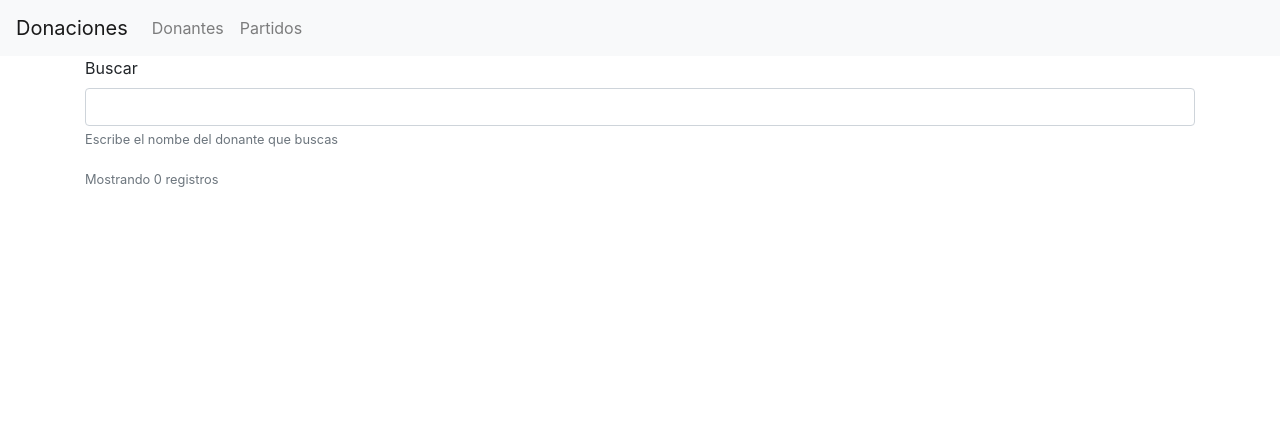
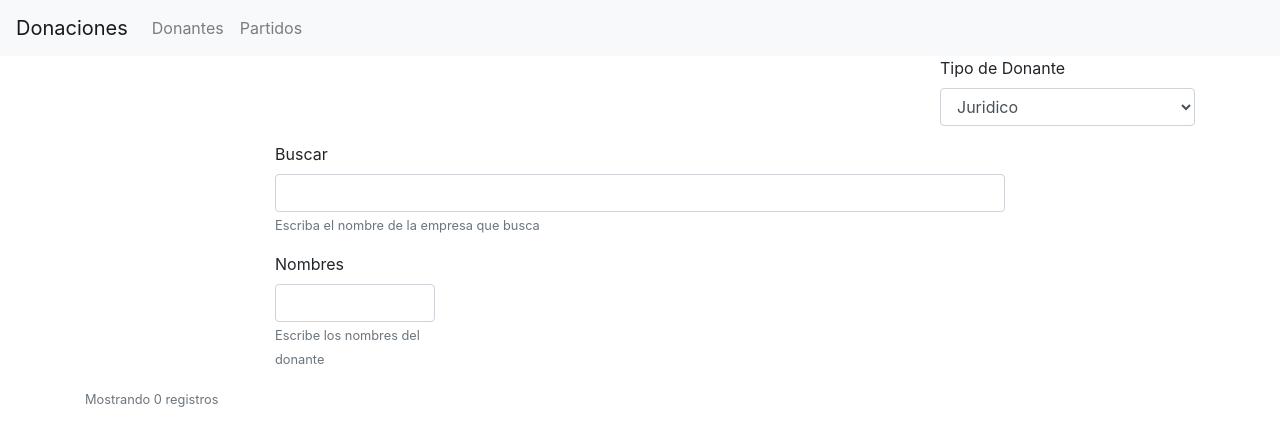
Before and after one commit to RobertoMarroquin/cookbook, a Django app: page /donaciones/donantes/ in a window 1280 px wide. Shown: the top 446 px of the page. Run offline with Django 3.2, Linux system fonts and the light colour scheme; data that the repository does not hold is empty; some libraries are stand-ins or nearby versions.

Commit message:
static root

```diff
--- a/Templates/Donaciones/lista_donantes.html
+++ b/Templates/Donaciones/lista_donantes.html
@@ -5,19 +5,56 @@ Donantes
 {% endblock titulo %}
 
 {% block contenido %}
-<form class="form">
-    <div class="form-group">
-        <label for="nombre">Buscar</label>
-        <input type="text" name="nombre" id="nombre" class="form-control" placeholder="" aria-describedby="helpId">
-        <small id="helpId" class="text-muted">Escribe el nombe del donante que buscas</small>
+
+<div class="row">
+    <div class="col-xs-9 col-sm-9 col-md-9 col-lg-9"></div>
+    <div class="col-xs-3 col-sm-3 col-md-3 col-lg-3">
+        <div class="form-group">
+          <label for="tipo">Tipo de Donante</label>
+          <select class="form-control" name="tipo" id="tipo">
+            <option>Juridico</option>
+            <option>Natural</option>
+          </select>
+        </div>
     </div>
-</form>
+</div>
+
+
+<div class="row">
+    <div class="col-xs-2 col-sm-2 col-md-2 col-lg-2"></div>
+    <div class="col-xs-8 col-sm-8 col-md-8 col-lg-8">
+            <form class="form" id="juridico_form">
+                    <div class="form-group">
+                        <label for="nombre">Buscar</label>
+                        <input type="text" name="nombre" id="nombre" class="form-control" placeholder="" aria-describedby="helpId">
+                        <small id="helpId" class="text-muted">Escriba el nombre de la empresa que busca</small>
+                    </div>
+            </form>
+
+            <form action="" method="get" id="natural_form">
+
+                <div class="row">
+                    <div class="col-xs-3 col-sm-3 col-md-3 col-lg-3">
+                        <div class="form-group">
+                          <label for="nombres">Nombres</label>
+                          <input type="text" name="nombres" id="nombres" class="form-control" placeholder="" aria-describedby="h2">
+                          <small id="h2" class="text-muted">Escribe los nombres del donante</small>
+                        </div>
+                    </div>
+                </div>
+
+            </form>
+    </div>
+    <div class="col-xs-2 col-sm-2 col-md-2 col-lg-2"></div>
+</div>
+
+
 
 <small id="helpId" class="text-muted">Mostrando {{donantes|length}} registros</small>
 
 {% for donante in donantes %}
 <h5>{{donante.nombre}}</h5>
-<
+
     {% for donacion in donante.donacion_set.all %}
 
 
--- a/coockbook/settings.py
+++ b/coockbook/settings.py
@@ -120,3 +120,5 @@ USE_TZ = True
 # https://docs.djangoproject.com/en/2.2/howto/static-files/
 
 STATIC_URL = '/static/'
+
+STATIC_ROOT = '/static/staticfiles/'
```
